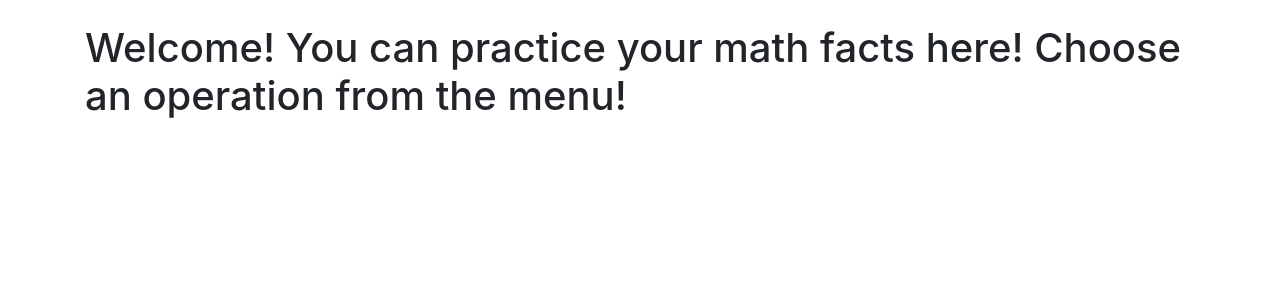
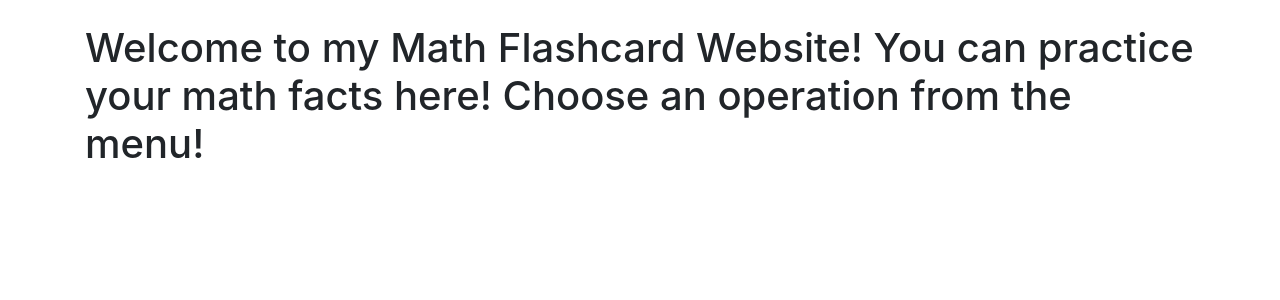
Before and after one commit to CTheobald/django_flashcards, a Django app: page / in a window 1280 px wide. Shown: the part 56-356 px from the top of the page. Run offline with Django 3.2, Linux system fonts and the light colour scheme; some libraries are stand-ins or nearby versions.

Commit message:
changed homepage

```diff
--- a/website/templates/home.html
+++ b/website/templates/home.html
@@ -1,6 +1,6 @@
 {% extends 'base.html' %}
 
 {% block 'content' %}
-	<h1>Welcome! You can practice your math facts here! Choose an operation from the menu!</h1>
+	<h1>Welcome to my Math Flashcard Website! You can practice your math facts here! Choose an operation from the menu!</h1>
 
 {% endblock %}
```
